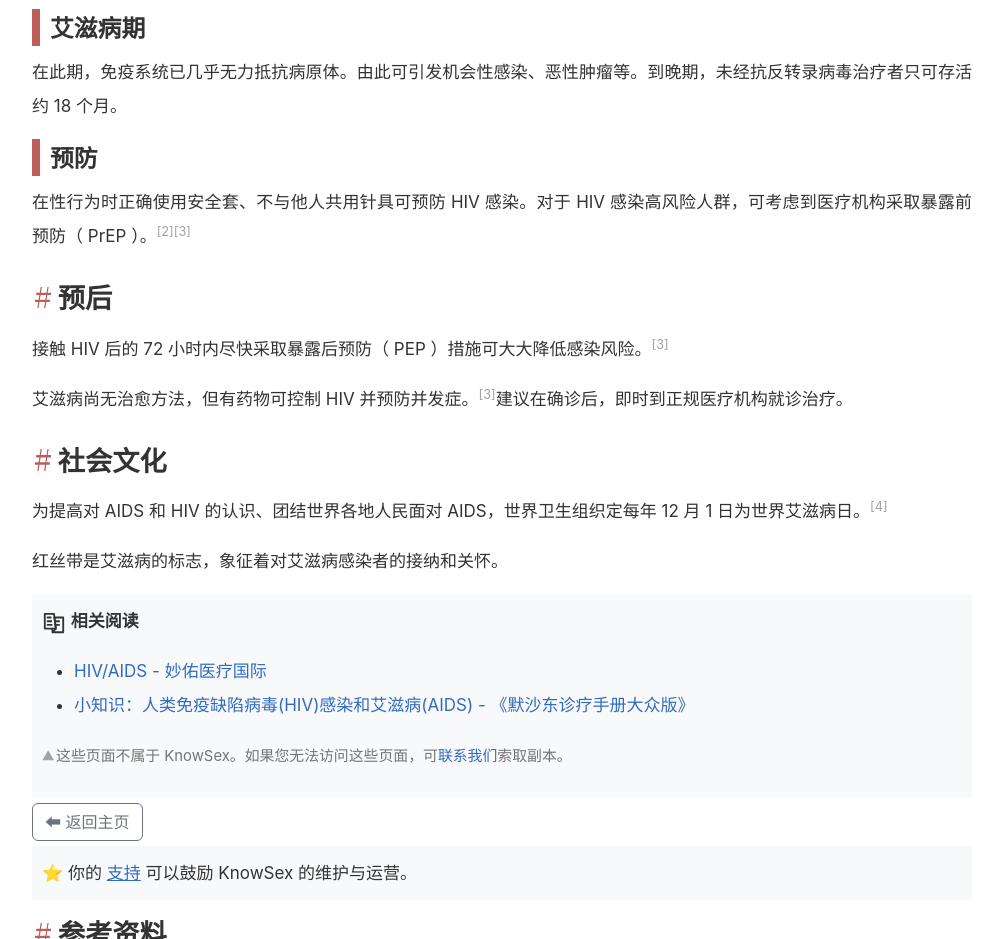
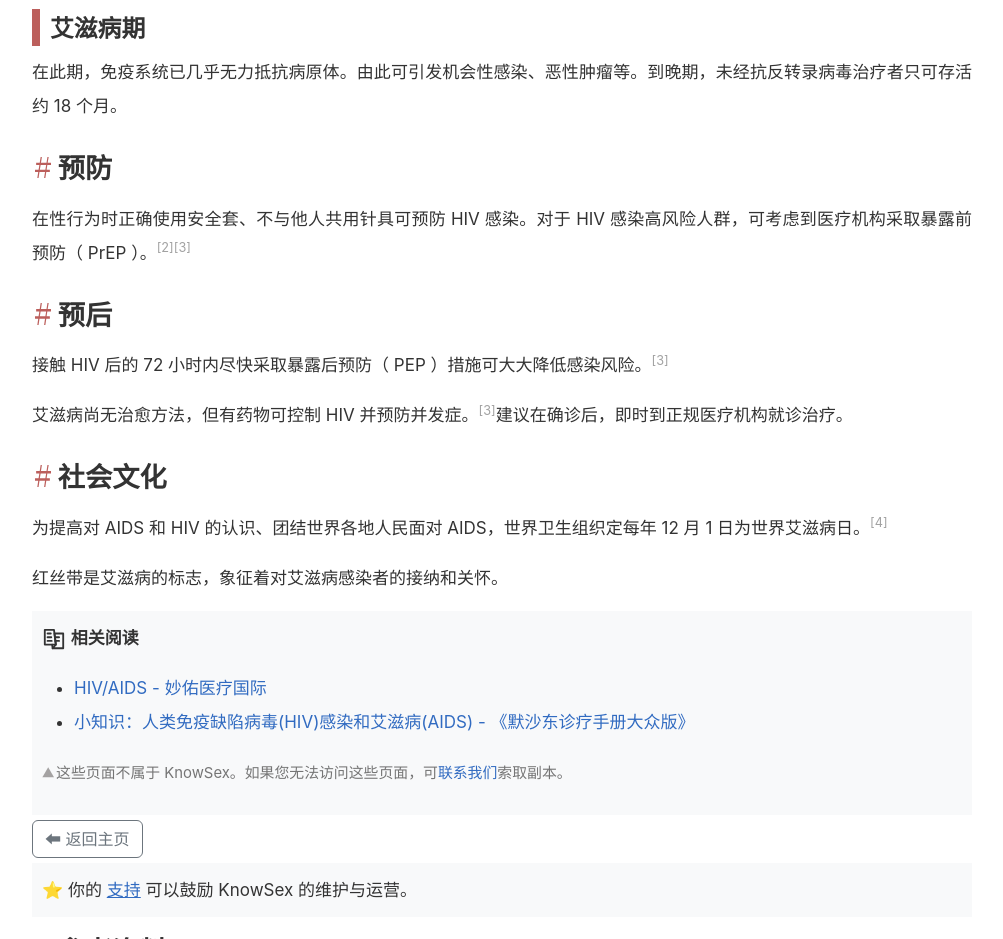
Before and after one commit to dogwalkerg/knowsex.github.io, a plain HTML site: page main/std/aids/index.html in a window 1280 px wide. Shown: the part 1220-2159 px from the top of the page, without its empty margins (138-1141 px from the left). Drawn offline with nearby package versions, Linux system fonts and the light colour scheme; a script that the page names is missing.

Commit message:
标题级别校正。

```diff
--- a/main/std/aids/index.html
+++ b/main/std/aids/index.html
@@ -176,7 +176,7 @@
 <p>在有或无明显症状的急性期后进入无症状期。在此期间，HIV 在感染者体内持续复制，持续 4 ~ 8 年。</p>
 <h3>艾滋病期</h3>
 <p>在此期，免疫系统已几乎无力抵抗病原体。由此可引发机会性感染、恶性肿瘤等。到晚期，未经抗反转录病毒治疗者只可存活约 18 个月。</p>
-<h3>预防</h3>
+<h2>预防</h2>
 <p>在性行为时正确使用安全套、不与他人共用针具可预防 HIV 感染。对于 HIV 感染高风险人群，可考虑到医疗机构采取暴露前预防（ PrEP ）。<sup id="cite_ref-诊疗指南" class="reference"><a href="#cite_note-诊疗指南" target="_self" aria-label="佐证资料">[2]</a></sup><sup id="cite_ref-Mayo" class="reference"><a href="#cite_note-Mayo" target="_self" aria-label="佐证资料">[3]</a></sup></p>
 <h2>预后</h2>
 <p>接触 HIV 后的 72 小时内尽快采取暴露后预防（ PEP ）措施可大大降低感染风险。<sup id="cite_ref-Mayo" class="reference"><a href="#cite_note-Mayo" target="_self" aria-label="佐证资料">[3]</a></sup></p>
```
Also changed, not shown: index.html (+1 -1 lines).
